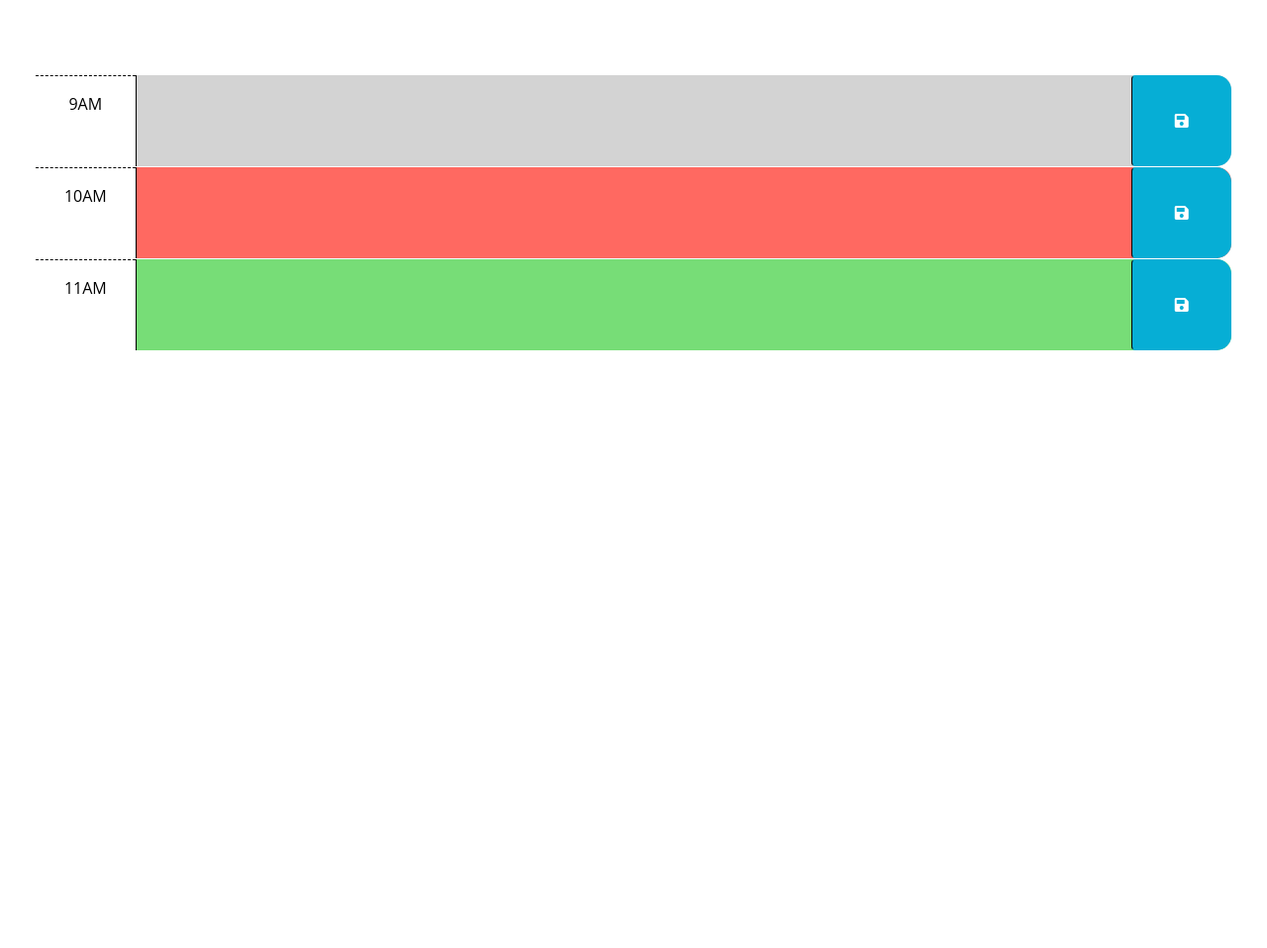
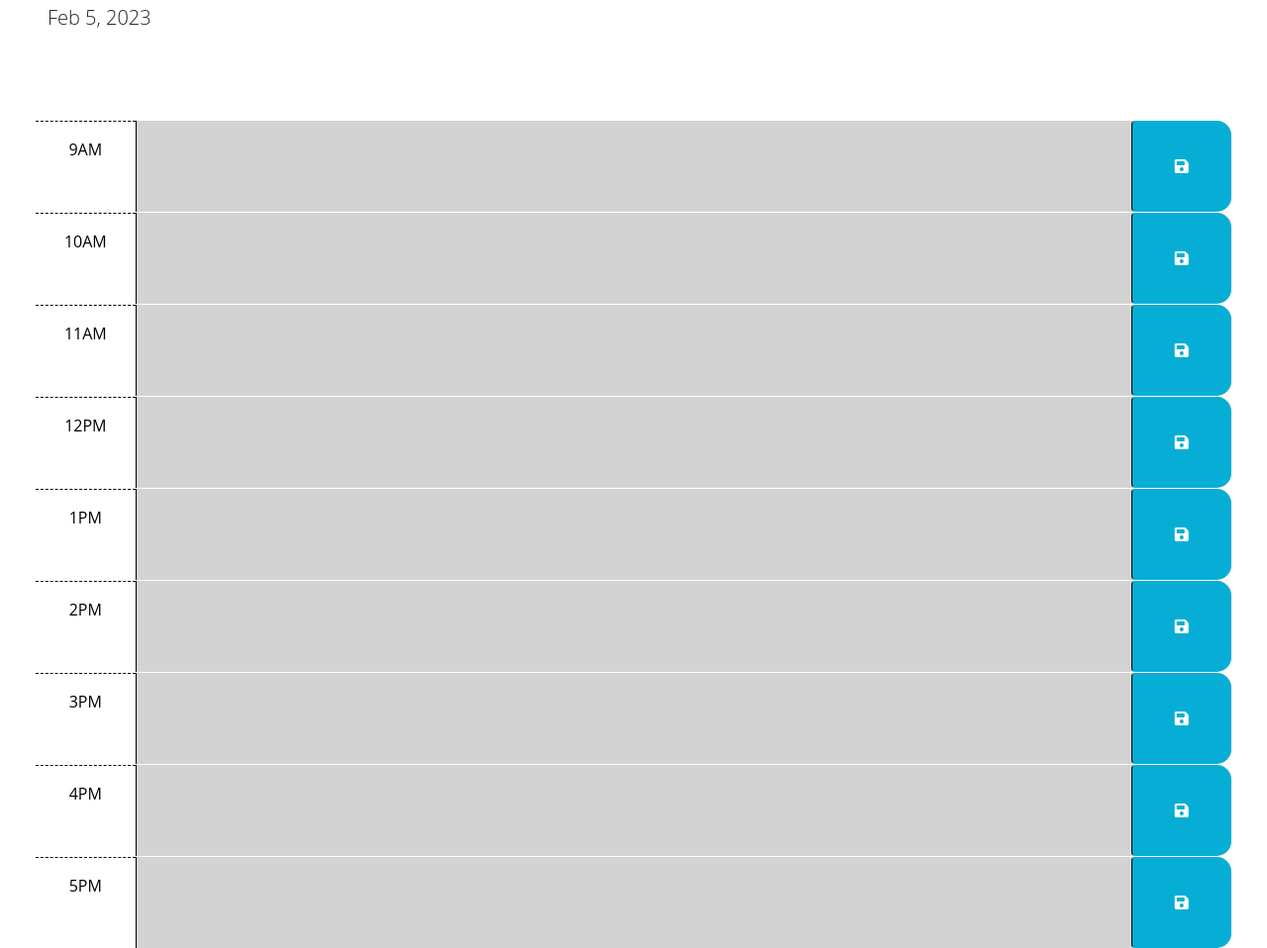
Before and after one commit to lavanat/work-day-scheduler, a plain HTML site: page index.html in a window 1280 px wide. Shown: the part 176-1134 px from the top of the page at 99% size. Before the commit the page ends 800 px from the top, so only its background shows below. Drawn offline with nearby package versions, Linux system fonts and the light colour scheme.

Commit message:
add time blocks to HTML, JS functionality, and update ReadMe

```diff
--- a/index.html
+++ b/index.html
@@ -30,39 +30,74 @@
       <p class="lead">A simple calendar app for scheduling your work day</p>
       <p id="currentDay" class="lead"></p>
     </header>
-    <div class="container-fluid px-5">
-      <!-- Use class for "past", "present", and "future" to apply styles to the
-        time-block divs accordingly. The javascript will need to do this by
-        adding/removing these classes on each div by comparing the hour in the
-        id to the current hour. The html provided below is meant to be an example
-        demonstrating how the css provided can be leveraged to create the
-        desired layout and colors. The html below should be removed or updated
-        in the finished product. Remember to delete this comment once the
-        code is implemented.
-        -->
 
-      <!-- Example of a past time block. The "past" class adds a gray background color. -->
-      <div id="hour-9" class="row time-block past">
+    <!-- Changes made to starter code:
+      - added an id to the whole container
+      - added a div for each hour block
+      - changed the div id to hour-x
+      - added a new id for the text area in the format event-x
+    -->
+
+    <div class="container-fluid px-5" id="calendar-container">
+      <div id="hour-9" class="row time-block">
         <div class="col-2 col-md-1 hour text-center py-3">9AM</div>
-        <textarea class="col-8 col-md-10 description" rows="3"> </textarea>
+        <textarea class="col-8 col-md-10 description" id= "event-9" rows="3"> </textarea>
         <button class="btn saveBtn col-2 col-md-1" aria-label="save">
           <i class="fas fa-save" aria-hidden="true"></i>
         </button>
       </div>
-
-      <!-- Example of a present time block. The "present" class adds a red background color. -->
-      <div id="hour-10" class="row time-block present">
+      <div id="hour-10" class="row time-block">
         <div class="col-2 col-md-1 hour text-center py-3">10AM</div>
-        <textarea class="col-8 col-md-10 description" rows="3"> </textarea>
+        <textarea class="col-8 col-md-10 description" id= "event-10" rows="3"> </textarea>
         <button class="btn saveBtn col-2 col-md-1" aria-label="save">
           <i class="fas fa-save" aria-hidden="true"></i>
         </button>
       </div>
-
-      <!-- Example of a future time block. The "future" class adds a green background color. -->
-      <div id="hour-11" class="row time-block future">
+      <div id="hour-11" class="row time-block">
         <div class="col-2 col-md-1 hour text-center py-3">11AM</div>
-        <textarea class="col-8 col-md-10 description" rows="3"> </textarea>
+        <textarea class="col-8 col-md-10 description" id= "event-11" rows="3"> </textarea>
+        <button class="btn saveBtn col-2 col-md-1" aria-label="save">
+          <i class="fas fa-save" aria-hidden="true"></i>
+        </button>
+      </div>
+      <div id="hour-12" class="row time-block">
+        <div class="col-2 col-md-1 hour text-center py-3">12PM</div>
+        <textarea class="col-8 col-md-10 description" id= "event-12" rows="3"> </textarea>
+        <button class="btn saveBtn col-2 col-md-1" aria-label="save">
+          <i class="fas fa-save" aria-hidden="true"></i>
+        </button>
+      </div>
+      <div id="hour-13" class="row time-block">
+        <div class="col-2 col-md-1 hour text-center py-3">1PM</div>
+        <textarea class="col-8 col-md-10 description" id= "event-13" rows="3"> </textarea>
+        <button class="btn saveBtn col-2 col-md-1" aria-label="save">
+          <i class="fas fa-save" aria-hidden="true"></i>
+        </button>
+      </div>
+      <div id="hour-14" class="row time-block">
+        <div class="col-2 col-md-1 hour text-center py-3">2PM</div>
+        <textarea class="col-8 col-md-10 description" id= "event-14" rows="3"> </textarea>
+        <button class="btn saveBtn col-2 col-md-1" aria-label="save">
+          <i class="fas fa-save" aria-hidden="true"></i>
+        </button>
+      </div>
+      <div id="hour-15" class="row time-block">
+        <div class="col-2 col-md-1 hour text-center py-3">3PM</div>
+        <textarea class="col-8 col-md-10 description" id= "event-15" rows="3"> </textarea>
+        <button class="btn saveBtn col-2 col-md-1" aria-label="save">
+          <i class="fas fa-save" aria-hidden="true"></i>
+        </button>
+      </div>
+      <div id="hour-16" class="row time-block">
+        <div class="col-2 col-md-1 hour text-center py-3">4PM</div>
+        <textarea class="col-8 col-md-10 description" id= "event-16" rows="3"> </textarea>
+        <button class="btn saveBtn col-2 col-md-1" aria-label="save">
+          <i class="fas fa-save" aria-hidden="true"></i>
+        </button>
+      </div>
+      <div id="hour-17" class="row time-block">
+        <div class="col-2 col-md-1 hour text-center py-3">5PM</div>
+        <textarea class="col-8 col-md-10 description" id= "event-17" rows="3"> </textarea>
         <button class="btn saveBtn col-2 col-md-1" aria-label="save">
           <i class="fas fa-save" aria-hidden="true"></i>
         </button>
--- a/script.js
+++ b/script.js
@@ -1,23 +1,50 @@
 // Wrap all code that interacts with the DOM in a call to jQuery to ensure that
 // the code isn't run until the browser has finished rendering all the elements
 // in the html.
+
 $(function () {
-  // TODO: Add a listener for click events on the save button. This code should
+
+  // Display the current day in the header
+  var today = dayjs();
+  $('#currentDay').text(today.format('MMM D, YYYY'));
+
+  // TODO: Add code to apply the past, present, or future class to each time
+  // block by comparing the id to the current hour.
+
+  var workHours = [9,10,11,12,13,14,15,16,17];
+  var currentHour = dayjs().format('H');
+  for (let i=0; i < workHours.length; i++) {
+    var hourID = "#hour-" + workHours[i]
+    if (workHours[i] < currentHour) {
+      $(hourID).addClass("past")
+    } else if (workHours[i] == currentHour) {
+      $(hourID).addClass("present")
+    } else {
+      $(hourID).addClass("future")
+    }
+  };
+
+   // TODO: Add a listener for click events on the save button. This code should
   // use the id in the containing time-block as a key to save the user input in
-  // local storage. HINT: What does `this` reference in the click listener
-  // function? How can DOM traversal be used to get the "hour-x" id of the
-  // time-block containing the button that was clicked? How might the id be
-  // useful when saving the description in local storage?
-  //
-  // TODO: Add code to apply the past, present, or future class to each time
-  // block by comparing the id to the current hour. HINTS: How can the id
-  // attribute of each time-block be used to conditionally add or remove the
-  // past, present, and future classes? How can Day.js be used to get the
-  // current hour in 24-hour time?
-  //
+  // local storage.
+
+  var calendarContainer = $("#calendar-container");
+
+  calendarContainer.on("click", ".saveBtn", function(event) {
+    var hourID = $(this).parent().attr("id");
+    var idArray = hourID.split("-");
+    var textID = "event-" + idArray[1];
+    var textValue = document.getElementById(textID).value;
+    localStorage.setItem(textID, textValue);
+  });
+
   // TODO: Add code to get any user input that was saved in localStorage and set
-  // the values of the corresponding textarea elements. HINT: How can the id
-  // attribute of each time-block be used to do this?
-  //
-  // TODO: Add code to display the current date in the header of the page.
+  // the values of the corresponding textarea elements.
+
+  for (let i=0; i<workHours.length; i++) {
+    taskID = "event-" + workHours[i]
+    text = localStorage.getItem(taskID)
+    document.getElementById(taskID).value = text;
+  }
+
 });
```
Also changed, not shown: workday-screenshot.png (added), 1 other file.
